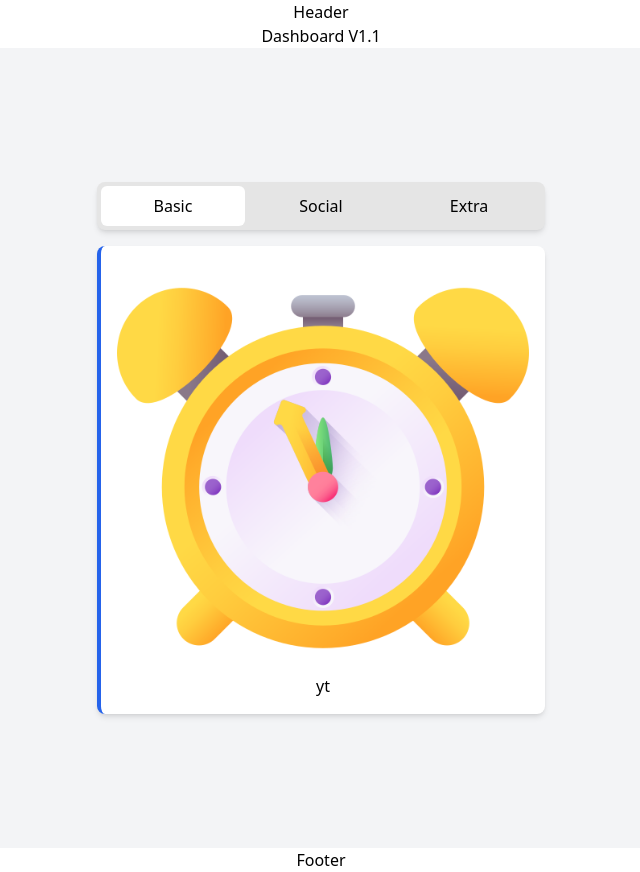
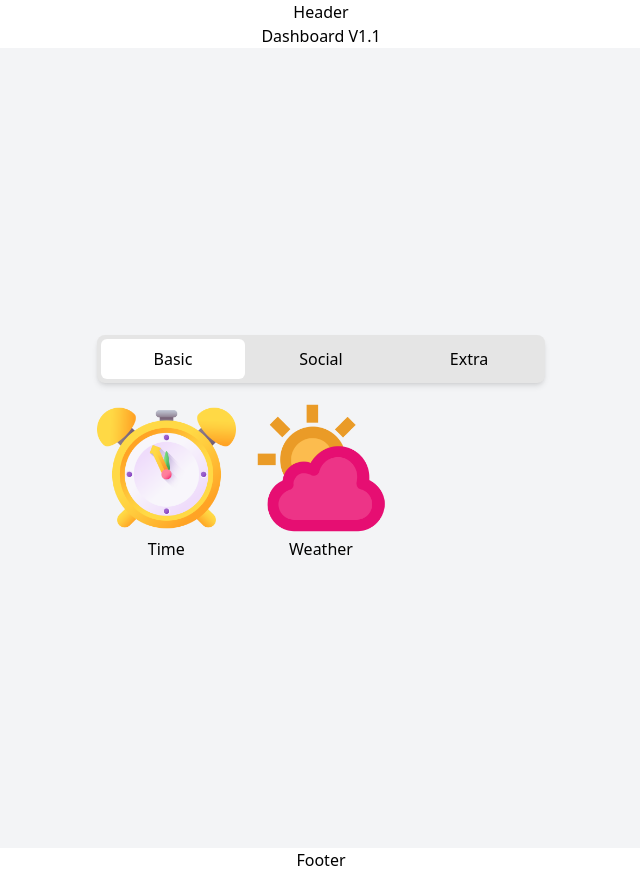
Before and after one commit to ManishDass/soc-count, a React (Create React App) app: page / in a window 1280 px wide. Shown: the whole page, without its empty margins (319-959 px from the left). Built offline with nearby package versions, Linux system fonts and the light colour scheme; the HTML template or start-up script is replaced by a standard one.

Commit message:
improved the UI

```diff
--- a/src/components/HeroSection.jsx
+++ b/src/components/HeroSection.jsx
@@ -21,17 +21,29 @@ const HeroSection = () => {
             <button onClick={() => setOpenTab(3)} className={`flex-1 py-2 px-4 rounded-md focus:outline-none focus:shadow-outline-blue transition-all duration-300 ${openTab === 3 ? 'bg-blue-600 text-white' : ''}`}>Extra</button>
           </div>
 
-          <div className={`transition-all duration-300 bg-white p-4 rounded-lg shadow-md border-l-4 border-blue-600 ${openTab === 1 ? '' : 'hidden'}`}>
-          <Widget imagePath={ClockIcon1} controlType={'displayType'} value={4} label={'yt'} />
-          </div>
-
-          <div className={`transition-all duration-300 bg-white p-4 rounded-lg shadow-md border-l-4 border-blue-600 ${openTab === 2 ? '' : 'hidden'}`}>
-          <Widget imagePath={YoutubeIcon3} controlType={'displayType'} value={0} label={'yt'} />
-          </div>
-
-          <div className={`transition-all duration-300 bg-white p-4 rounded-lg shadow-md border-l-4 border-blue-600 ${openTab === 3 ? '' : 'hidden'}`}>
-            <h2 className="text-2xl font-semibold mb-2 text-blue-600">Section 3 Content</h2>
-            <p className="text-gray-700">Fusce hendrerit urna vel tortor luctus, nec tristique odio tincidunt. Vestibulum ante ipsum primis in faucibus orci luctus et ultrices posuere cubilia Curae.</p>
+          {/* Display three icons per row */}
+          <div className="grid grid-cols-3 gap-4">
+            {openTab === 1 && (
+              <>
+                <Widget imagePath={ClockIcon1} controlType={'displayType'} value={4} label={'Time'} />
+                <Widget imagePath={WeatherIcon1} controlType={'displayType'} value={4} label={'Weather'} />
+              </>
+            )}
+            {openTab === 2 && (
+              <>
+                <Widget imagePath={YoutubeIcon3} controlType={'displayType'} value={0} label={'Subscriber'} />
+                <Widget imagePath={YoutubeIcon1} controlType={'displayType'} value={1} label={'Views'} />
+                <Widget imagePath={YoutubeIcon2} controlType={'displayType'} value={3} label={'Likes'} />
+                <Widget imagePath={YoutubeIcon2} controlType={'displayType'} value={3} label={'Comments'} />
+                <Widget imagePath={YoutubeIcon2} controlType={'displayType'} value={3} label={'Videos'} />
+              </>
+            )}
+            {openTab === 3 && (
+              <div>
+                <h2 className="text-2xl font-semibold mb-2 text-blue-600">Section 3 Content</h2>
+                <p className="text-gray-700">Fusce hendrerit urna vel tortor luctus, nec tristique odio tincidunt. Vestibulum ante ipsum primis in faucibus orci luctus et ultrices posuere cubilia Curae.</p>
+              </div>
+            )}
           </div>
         </div>
       </div>
```
